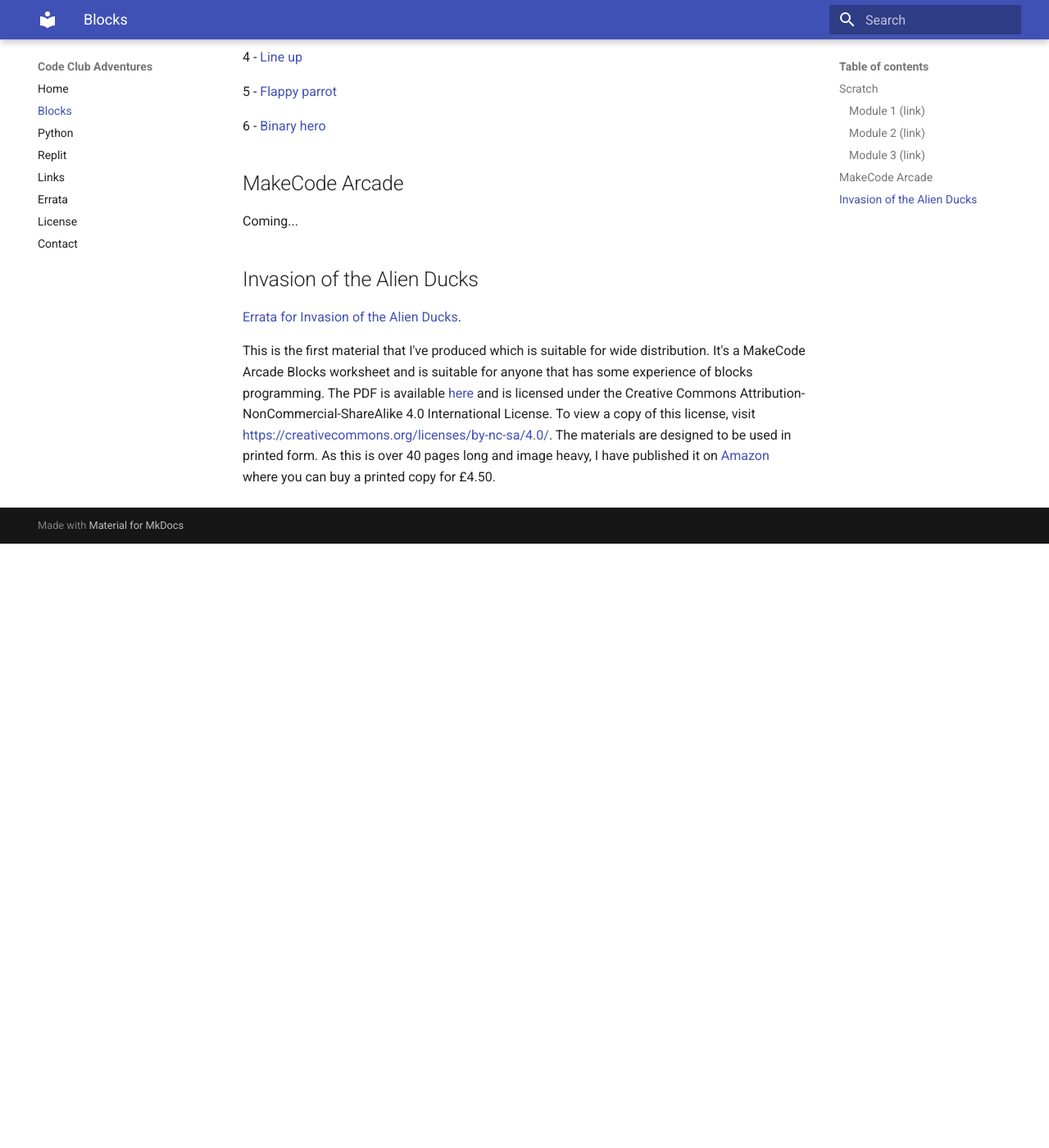
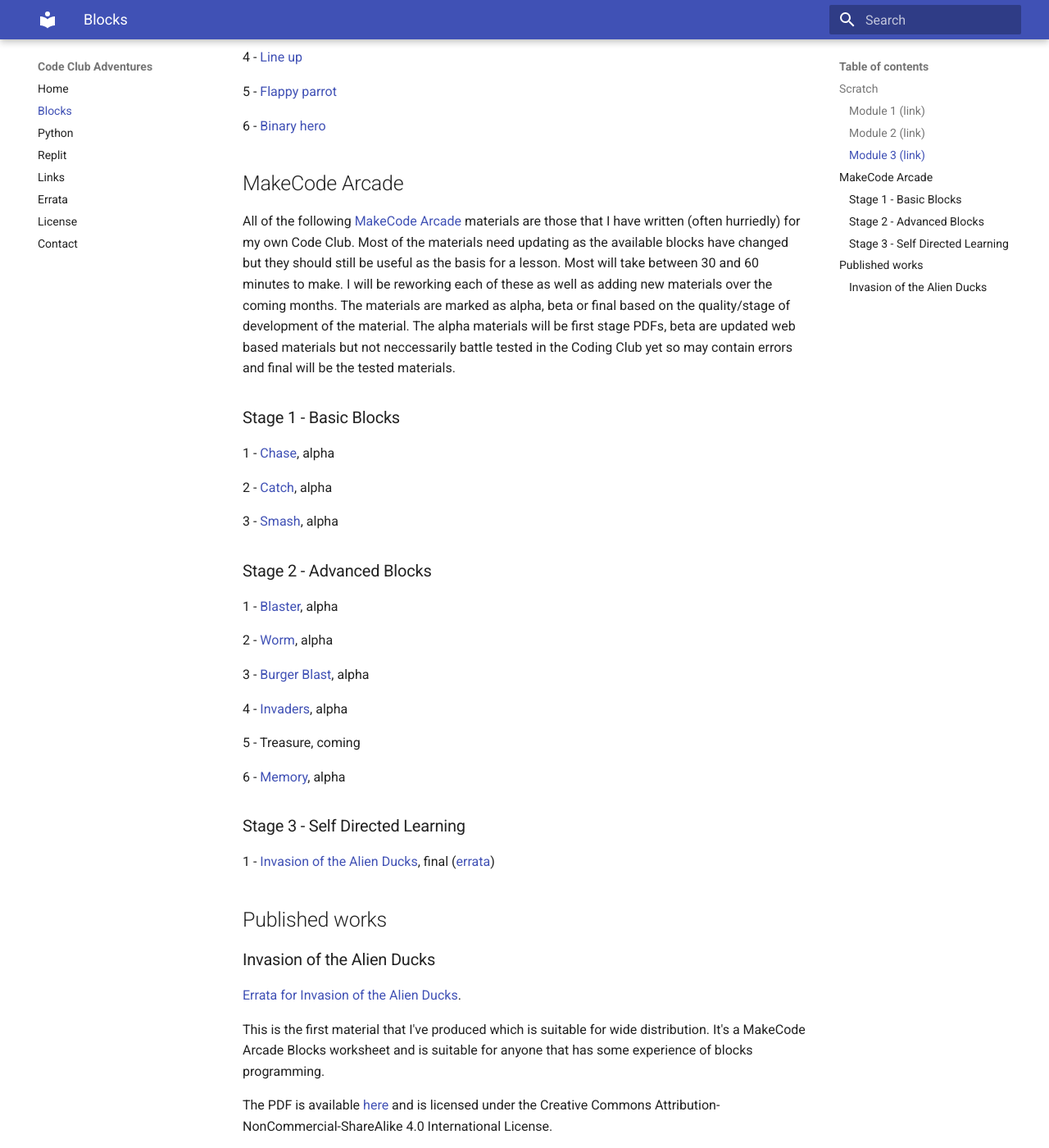
Before and after one commit to danielbloy/cca, an MkDocs documentation site: the page built from docs/blocks.md, in a window 1280 px wide and 1400 px high, scrolled down 1167 px. Shown: the whole window at 82% size. Built offline with MkDocs 1.6.1 and Material for MkDocs 9.7.7, drawn with Linux system fonts in a browser that asks for light colours; before the commit the page ends 1830 px from its top, so only the background shows below that; some of the changed text lies outside the part shown.

Commit message:
Updated to bring inline with the official Code Club Adventures website.

```diff
--- a/docs/blocks.md
+++ b/docs/blocks.md
@@ -52,13 +52,56 @@
 
 ## MakeCode Arcade
 
-Coming...
+All of the following [MakeCode Arcade](https://arcade.makecode.com/) materials are those
+that I have written (often hurriedly) for my own Code Club. Most of the materials need
+updating as the available blocks have changed but they should still be useful as the basis
+for a lesson. Most will take between 30 and 60 minutes to make. I will be reworking each of
+these as well as adding new materials over the coming months. The materials are marked
+as alpha, beta or final based on the quality/stage of development of the material. The
+alpha materials will be first stage PDFs, beta are updated web based materials but not
+neccessarily battle tested in the Coding Club yet so may contain errors and final will be
+the tested materials.
 
-## Invasion of the Alien Ducks
+### Stage 1 - Basic Blocks
+
+1 - [Chase](img/arcade/blocks/stage-1/1-chase-blocks.pdf), alpha
+
+2 - [Catch](img/arcade/blocks/stage-1/2-catch-blocks.pdf), alpha
+
+3 - [Smash](img/arcade/blocks/stage-1/3-smash-blocks.pdf), alpha
+
+### Stage 2 - Advanced Blocks
+
+1 - [Blaster](img/arcade/blocks/stage-2/1-blaster-blocks.pdf), alpha
+
+2 - [Worm](img/arcade/blocks/stage-2/2-worm-blocks.pdf), alpha
+
+3 - [Burger Blast](img/arcade/blocks/stage-2/3-burgerblast-blocks.pdf), alpha
+
+4 - [Invaders](img/arcade/blocks/stage-2/4-invaders-blocks.pdf), alpha
+
+5 - Treasure, coming
+
+6 - [Memory](img/arcade/blocks/stage-2/6-memory-blocks.pdf), alpha
+
+### Stage 3 - Self Directed Learning
+
+1 - [Invasion of the Alien Ducks](img/arcade/blocks/stage-3/ducks/ducks-blocks.pdf), final ([errata](errata.md))
+
+## Published works
+
+### Invasion of the Alien Ducks
 
 [Errata for Invasion of the Alien Ducks](errata.md).
 
-This is the first material that I've produced which is suitable for wide distribution. It's a MakeCode Arcade Blocks worksheet
-and is suitable for anyone that has some experience of blocks programming. The PDF is available [here](img/arcade/blocks/stage-3/ducks/ducks-blocks.pdf)
-and is licensed under the Creative Commons Attribution-NonCommercial-ShareAlike 4.0 International License. To view a copy of this license, visit
-<https://creativecommons.org/licenses/by-nc-sa/4.0/>. The materials are designed to be used in printed form. As this is over 40 pages long and image heavy, I have published it on [Amazon](https://www.amazon.co.uk/Invasion-Alien-Ducks-Adventures-MakeCode/dp/B0BZC3BTFD/) where you can buy a printed copy for £4.50.
+This is the first material that I've produced which is suitable for wide distribution.
+It's a MakeCode Arcade Blocks worksheet and is suitable for anyone that has some
+experience of blocks programming.
+
+The PDF is available [here](img/arcade/blocks/stage-3/ducks/ducks-blocks.pdf) and is
+licensed under the Creative Commons Attribution-NonCommercial-ShareAlike 4.0 International License.
+
+To view a copy of this license, visit <https://creativecommons.org/licenses/by-nc-sa/4.0/>.
+The materials are designed to be used in printed form. As this is over 40 pages long and
+image heavy, I have published it on [Amazon](https://www.amazon.co.uk/Invasion-Alien-Ducks-Adventures-MakeCode/dp/B0BZC3BTFD/)
+where you can buy a printed copy for £4.50.
```
Also changed, not shown: docs/index.md (+10 -1 lines), 8 other files.
